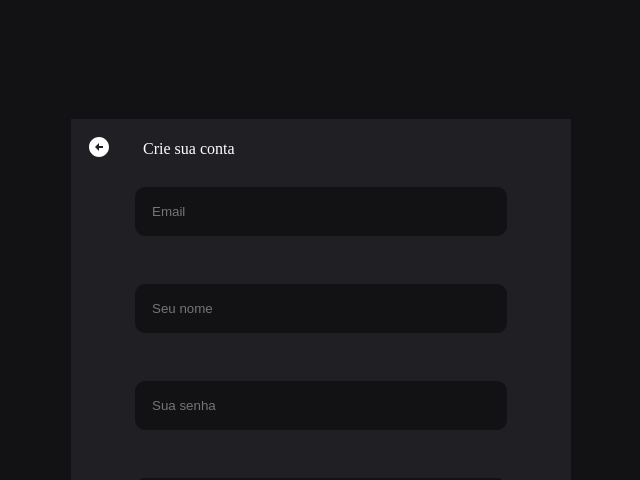
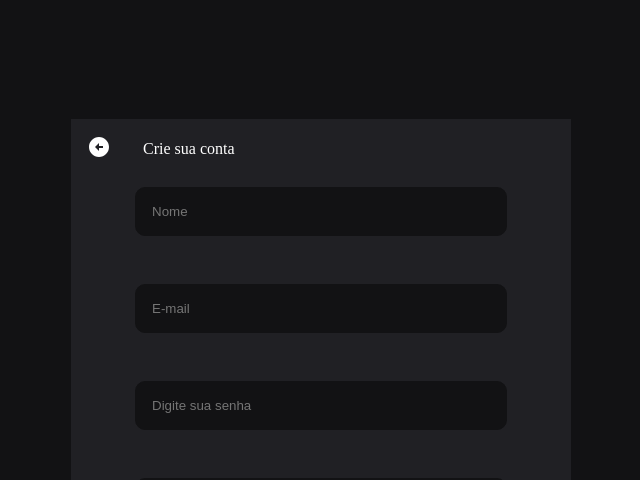
Before and after one commit to Lippi99/Dashboard, a Next.js app: page /register in a window 1280 px wide. Shown: the top 480 px of the page, without its empty margins (319-959 px from the left). Built offline with nearby package versions, Linux system fonts and the light colour scheme.

Commit message:
installed new libs

```diff
--- a/src/Containers/Register/Form/index.tsx
+++ b/src/Containers/Register/Form/index.tsx
@@ -16,6 +16,19 @@ import axios, { AxiosError } from "axios";
 
 import { SnackbarMessage } from "../../../components/Snackbar";
 import { NavLink } from "../../../components/Link";
+import { InputLabel, MenuItem, Select } from "@mui/material";
+import { ControlledInput } from "../../../components/ControlledInput";
+import { useForm } from "react-hook-form";
+// import { AdapterDateFns } from '@mui/x-date-pickers/AdapterDateFns';
+// import { LocalizationProvider } from '@mui/x-date-pickers/LocalizationProvider';
+// import { DatePicker } from '@mui/x-date-pickers/DatePicker';
+
+interface FormProps {
+  email: string;
+  name: string;
+  password: string;
+  passwordConfirm: string;
+}
 
 interface FormErrors {
   response: {
@@ -24,22 +37,15 @@ interface FormErrors {
 }
 
 export const Form = () => {
-  const [email, setEmail] = useState("");
-  const [name, setName] = useState("");
-  const [password, setPassword] = useState("");
-  const [passwordConfirm, setPasswordConfirm] = useState("");
   const [open, setOpen] = useState(false);
+  const { control } = useForm<FormProps>();
 
   const handleRegister = async (e: any) => {
-    const payload = { email, name, password };
     try {
-      const res = await api.post("user/api/register", payload);
+      const res = await api.post("user/api/register", "");
       const data = res.data;
       setOpen(true);
-      setEmail("");
-      setName("");
-      setPassword("");
-      setPasswordConfirm("");
+
       return data;
     } catch (error: unknown | AxiosError) {
       if (axios.isAxiosError(error)) {
@@ -62,45 +68,37 @@ export const Form = () => {
           <span style={{ marginLeft: "2rem" }}>Crie sua conta</span>
         </HeaderContainer>
         <InputContainer>
-          <InputField
-            value={email}
-            onChange={(e: ChangeEvent<HTMLInputElement>) =>
-              setEmail(e.target.value)
-            }
-            required={true}
-            type="email"
-            placeholder="Email"
-            autoComplete="off"
+          <ControlledInput
+            type="text"
+            autoComplete="on"
+            required
+            placeholder="Nome"
+            name="name"
+            control={control}
           />
-
-          <InputField
-            value={name}
-            onChange={(e: ChangeEvent<HTMLInputElement>) => {
-              setName(e.target.value);
-            }}
-            required={true}
+          <ControlledInput
             type="text"
-            placeholder="Seu nome"
+            autoComplete="on"
+            required
+            placeholder="E-mail"
+            name="email"
+            control={control}
           />
-
-          <InputField
-            value={password}
-            onChange={(e: ChangeEvent<HTMLInputElement>) => {
-              setPassword(e.target.value);
-            }}
-            required={true}
+          <ControlledInput
             type="password"
-            placeholder="Sua senha"
+            autoComplete="on"
+            required
+            placeholder="Digite sua senha"
+            name="password"
+            control={control}
           />
-
-          <InputField
-            value={passwordConfirm}
-            onChange={(e: ChangeEvent<HTMLInputElement>) => {
-              setPasswordConfirm(e.target.value);
-            }}
-            required={true}
-            type="password"
+          <ControlledInput
+            type="passwordConfirm"
+            autoComplete="on"
+            required
             placeholder="Confirme sua senha"
+            name="passwordConfirm"
+            control={control}
           />
         </InputContainer>
         <PrivacyContainer>
@@ -128,15 +126,6 @@ export const Form = () => {
           setOpen={setOpen}
         />
       )}
-
-      {passwordConfirm !== password && (
-        <SnackbarMessage
-          severity="error"
-          message="As senhas não coincidem"
-          open={open}
-          setOpen={setOpen}
-        />
-      )}
     </Suspense>
   );
 };
--- a/src/components/Charts/Line/index.tsx
+++ b/src/components/Charts/Line/index.tsx
@@ -1,3 +1,4 @@
+import moment from "moment";
 import {
   LineChart,
   Line,
@@ -15,11 +16,12 @@ interface ChartProps {
 }
 
 export const AreaChartGraph = ({ data }: ChartProps) => {
+
   return (
     <ResponsiveContainer width="99%" height={"80%"}>
       <AreaChart data={data}>
-        <XAxis dataKey="createdAt" />
-        <YAxis />
+        <XAxis interval={0} dataKey="createdAt" />
+        <YAxis interval={0} />
         <Tooltip />
         <Area
           fillOpacity={1}
--- /dev/null
+++ b/src/components/ControlledInput/index.tsx
@@ -0,0 +1,27 @@
+import { Control, Controller, FieldError } from "react-hook-form";
+import { InputField, InputProps } from "../Input";
+
+type ControllerProps = InputProps & {
+  control: Control<any>;
+  name: string;
+  error?: FieldError;
+};
+
+export const ControlledInput = ({
+  control,
+  name,
+  error,
+  ...rest
+}: ControllerProps) => {
+  return (
+    <>
+      <Controller
+        name={name}
+        control={control}
+        render={({ field: { onChange, value } }) => (
+          <InputField onChange={onChange} value={value} {...rest} />
+        )}
+      />
+    </>
+  );
+};
--- a/src/components/Input/index.tsx
+++ b/src/components/Input/index.tsx
@@ -1,13 +1,13 @@
 import { ChangeEvent } from "react";
 import { Input } from "./styles";
 
-interface InputProps {
+export interface InputProps {
   type: string;
   placeholder: string;
   autoComplete?: string;
   required: boolean;
   onChange?: (event: ChangeEvent<HTMLInputElement>) => void;
-  value?: string | number;
+  value?: string;
 }
 
 export const InputField = ({
@@ -20,7 +20,7 @@ export const InputField = ({
 }: InputProps) => {
   return (
     <Input
-      className={value !== "" ? "notEmpty" : ""}
+      className={value?.length == 0 ? "notEmpty" : ""}
       value={value}
       onChange={onChange}
       required={required}
```
Also changed, not shown: package.json (+4 -3 lines), src/Containers/Dashboards/index.tsx (+7 -0 lines), 1 other file (tests, documents, lock files or other folders).
